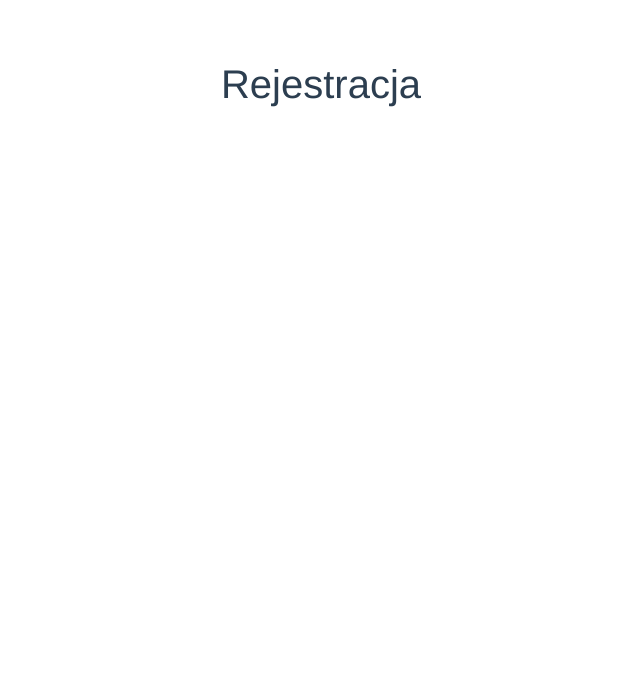
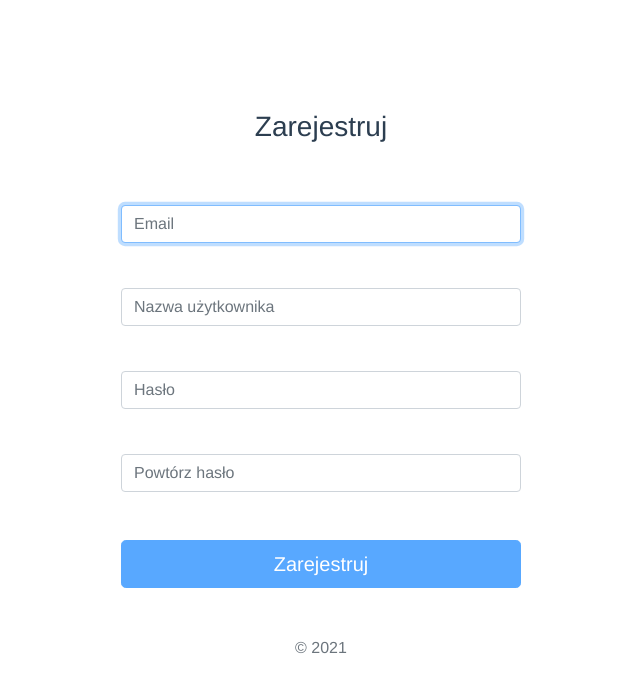
Before and after one commit to Echelon133/microblog-client, a Vue app: page /register in a window 1280 px wide. Shown: the top 692 px of the page, without its empty margins (319-959 px from the left). Built offline with nearby package versions, Linux system fonts and the light colour scheme.

Commit message:
Add register form and implement basic validation using vee-validator

```diff
--- a/src/components/Register.vue
+++ b/src/components/Register.vue
@@ -1,3 +1,135 @@
 <template>
-  <h1>Rejestracja</h1>
+  <ValidationObserver v-slot="{ invalid }">
+    <form class="register" @submit.prevent="onSubmit">
+      <h1 class="h3 mb-3 fw-normal">Zarejestruj</h1>
+      <ValidationProvider name="email" rules="required|email" v-slot="{ errors }">
+        <label for="inputEmail" class="visually-hidden mt-2">Adres email</label>
+        <span class="field-error">{{ errors[0] }}</span>
+        <input
+          v-model="email"
+          v-bind:class="{invalidval: errors.length > 0}"
+          type="email" id="inputEmail" class="form-control" placeholder="Email" autofocus="">
+      </ValidationProvider>
+      <ValidationProvider name="username" rules="required|usernameCorrect" v-slot="{ errors }">
+        <label for="username" class="visually-hidden pt-2">Nazwa użytkownika</label>
+        <span class="field-error">{{ errors[0] }}</span>
+        <input
+          v-model="username"
+          v-bind:class="{invalidval: errors.length > 0}"
+          type="text" id="username" class="form-control" placeholder="Nazwa użytkownika" autofocus="">
+      </ValidationProvider>
+      <ValidationProvider name="password" rules="required|passwordCorrect|passwordsMatch:@password2" v-slot="{ errors }">
+        <label for="password" class="visually-hidden mt-2">Hasło</label>
+        <span class="field-error">{{ errors[0] }}</span>
+        <input
+          v-model="password"
+          v-bind:class="{invalidval: errors.length > 0}"
+          type="password" id="password" class="form-control" placeholder="Hasło">
+      </ValidationProvider>
+      <ValidationProvider name="password2" rules="required" v-slot="{ errors }">
+        <label for="password2" class="visually-hidden mt-2">Hasło</label>
+        <span class="field-error">{{ errors[0] }}</span>
+        <input
+          v-model="password2"
+          v-bind:class="{invalidval: errors.length > 0}"
+          type="password" id="password2" class="form-control" placeholder="Powtórz hasło">
+      </ValidationProvider>
+      <button class="w-100 btn btn-lg btn-primary mt-5" type="submit" :disabled="invalid">Zarejestruj</button>
+      <p class="mt-5 mb-3 text-muted">© 2021</p>
+    </form>
+  </ValidationObserver>
 </template>
+
+<script>
+import { ValidationObserver, ValidationProvider, extend } from 'vee-validate'
+import { required, email } from 'vee-validate/dist/rules'
+
+extend('required', {
+  ...required,
+  message: 'Pole jest wymagane'
+})
+
+extend('email', {
+  ...email,
+  message: 'Adres email jest niepoprawny'
+})
+
+extend('usernameCorrect', {
+  validate (value) {
+    // only allow usernames with alphanumeric characters
+    // length between 1-30
+    var usernameRegex = /^([A-Za-z0-9]{1,30})$/
+    var matchedUsername = value.match(usernameRegex)
+    return matchedUsername && (value === matchedUsername[0])
+  },
+  message: 'Nazwa użytkownika musi mieć 1-30 znaków, zawierać wyłącznie małe/duże litery oraz cyfry'
+})
+
+extend('passwordsMatch', {
+  params: ['target'],
+  validate (value, { target }) {
+    return value === target
+  },
+  message: 'Hasła muszą się zgadzać'
+})
+
+extend('passwordCorrect', {
+  validate (value) {
+    // accept alphanumeric and special characters
+    // length between 8-64
+    var passwordRegex = /^(?=.*[a-z])(?=.*[A-Z])(?=.*[0-9])(?=.*[!@#$%^&*.;= "'()+,\-/\\:<>?/[/\]_`{}|~])/
+    return passwordRegex.test(value) && (value.length >= 8 && value.length <= 64)
+  },
+  message: 'Hasło musi mieć 8-64 znaków, zawierać wielkie i małe litery, co najmniej jedną cyfrę oraz co najmniej jeden znak specjalny'
+})
+
+export default {
+  components: {
+    ValidationProvider, ValidationObserver
+  },
+  data () {
+    return {
+      email: null,
+      username: null,
+      password: null,
+      password2: null
+    }
+  },
+  methods: {
+    onSubmit () {
+    }
+  }
+}
+</script>
+
+<style scoped>
+.register {
+  width:100%;
+  max-width:400px;
+  padding-top: 50px;
+  margin:auto;
+}
+
+.invalidval {
+  border: 3px solid red;
+}
+
+.field-error {
+  color: red;
+  width: 400px;
+  display:block;
+  font-size: 13px;
+  height: 45px;
+}
+
+label {
+  border: 0;
+  clip: rect(0 0 0 0);
+  height: 1px;
+  margin: -1px;
+  overflow: hidden;
+  padding: 0;
+  position: absolute;
+  width: 1px;
+}
+</style>
```
